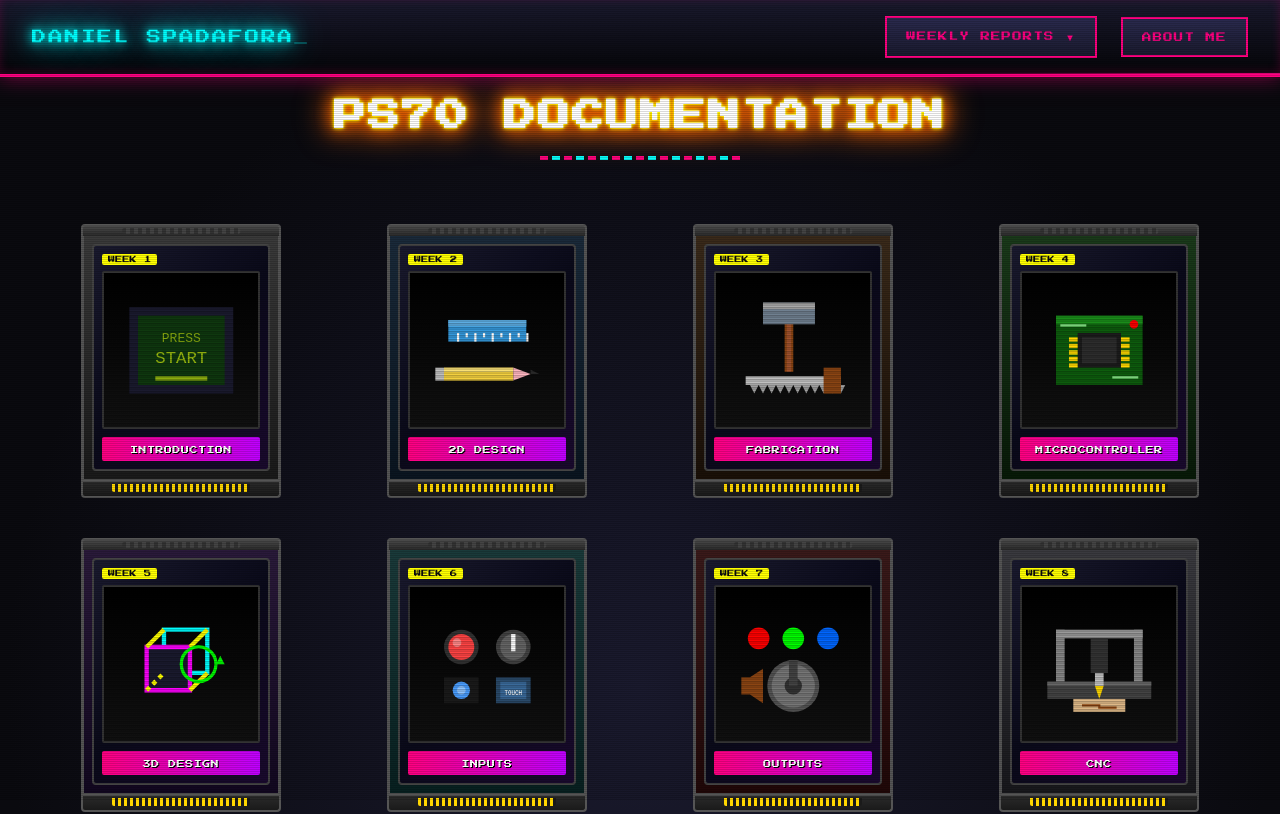
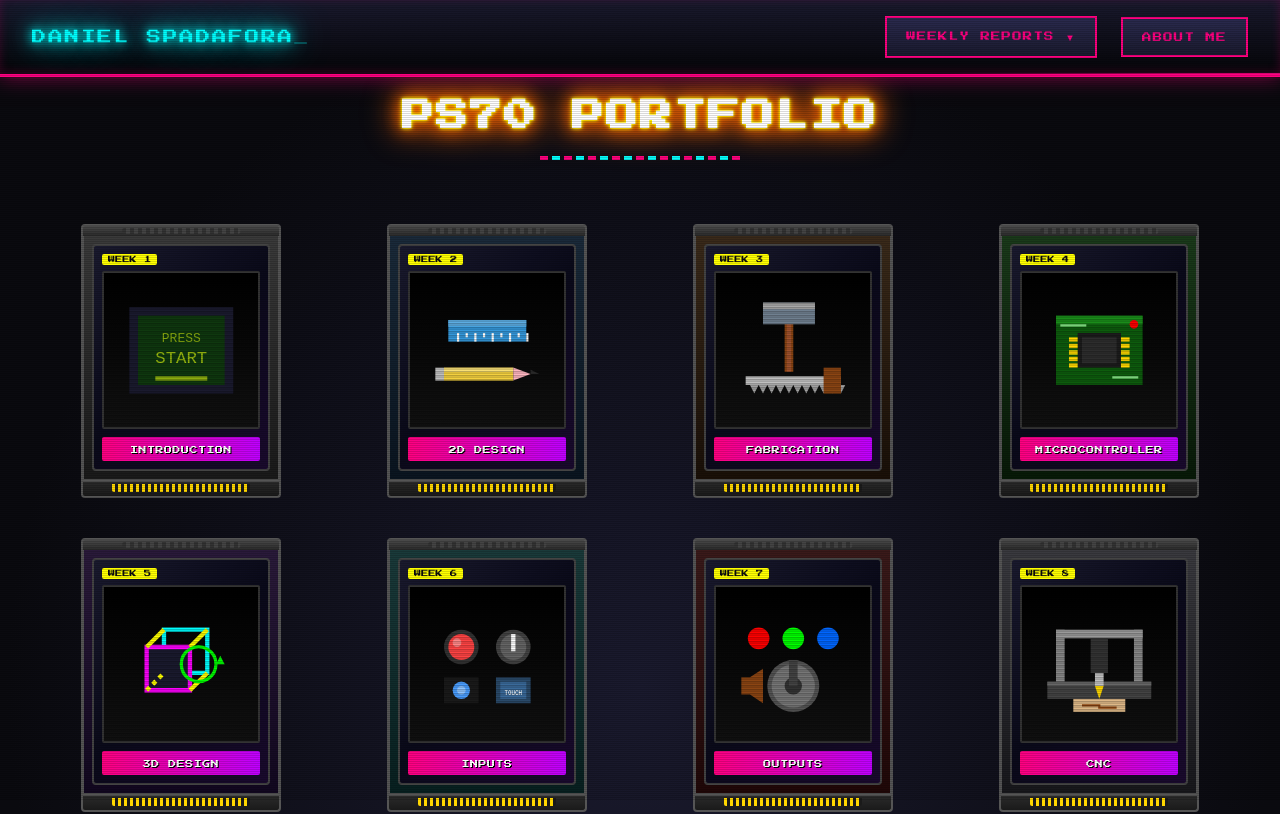
Before and after one commit to AerospaceMage3/PS70, a React (Vite) app in the folder Website/: page / in a window 1280 px wide. Shown: the top 814 px of the page. Built offline with nearby package versions, Linux system fonts and the light colour scheme.

Commit message:
changed titles

```diff
--- a/Website/index.html
+++ b/Website/index.html
@@ -3,7 +3,7 @@
   <head>
     <meta charset="UTF-8" />
     <meta name="viewport" content="width=device-width, initial-scale=1.0" />
-    <title>Daniel Spadafora - PS70 Documentation</title>
+    <title>Daniel Spadafora PS70 Portfolio</title>
     <link rel="preconnect" href="https://fonts.googleapis.com">
     <link rel="preconnect" href="https://fonts.gstatic.com" crossorigin>
     <link href="https://fonts.googleapis.com/css2?family=Press+Start+2P&family=VT323&display=swap" rel="stylesheet">
--- a/Website/src/pages/Home.jsx
+++ b/Website/src/pages/Home.jsx
@@ -240,7 +240,7 @@ function Home({ weeks }) {
   return (
     <div className="home">
       <div className="arcade-header">
-        <h1 className="main-title">PS70 DOCUMENTATION</h1>
+        <h1 className="main-title">PS70 PORTFOLIO</h1>
         <div className="pixel-divider"></div>
       </div>
 
```
